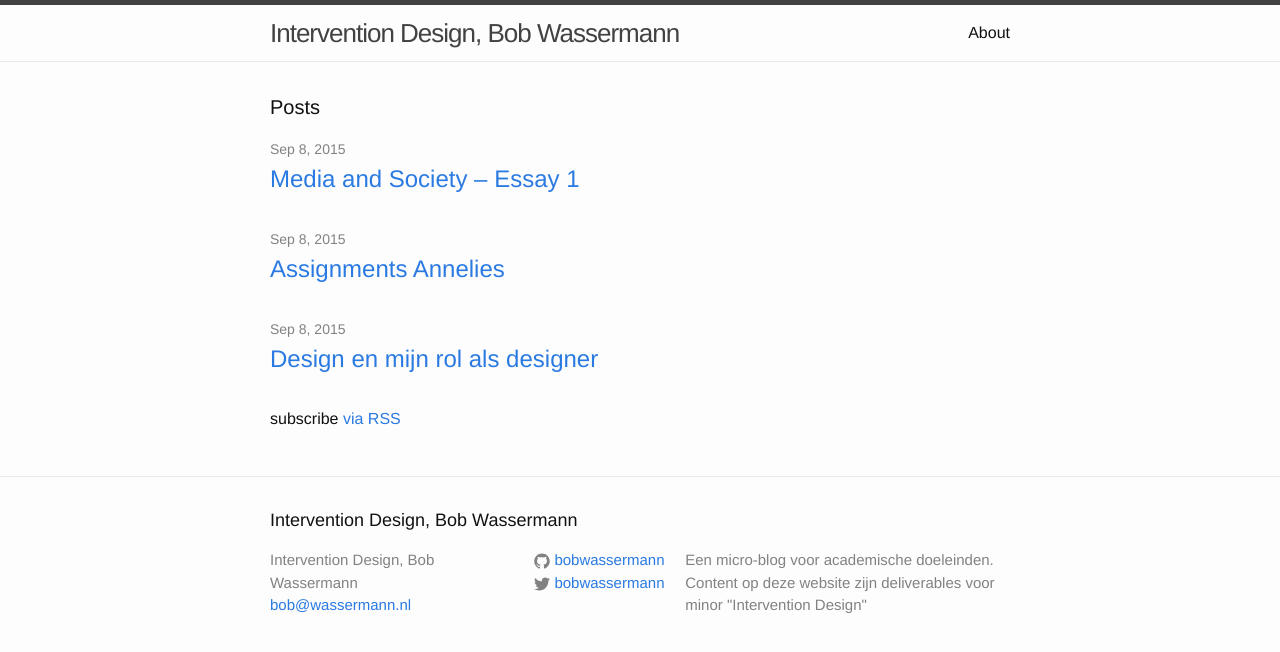
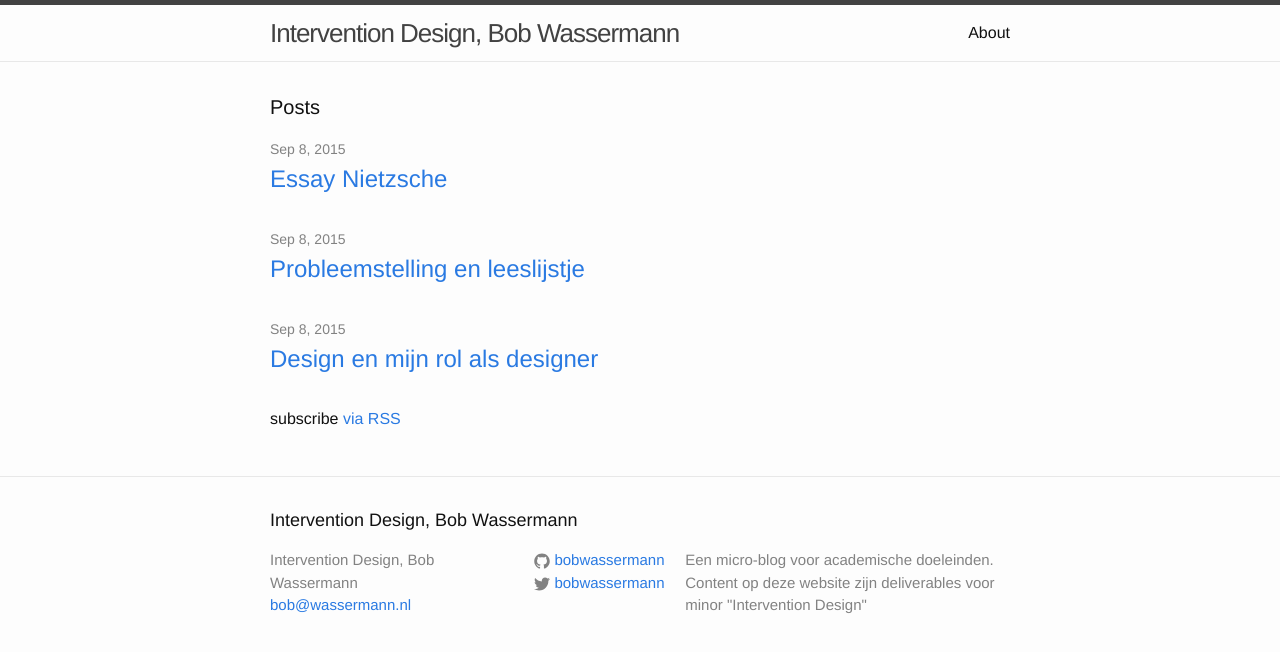
Before and after one commit to BobWassermann/interventiondesign, a Jekyll site: the page built from index.html, in a window 1280 px wide. Shown: the top 652 px of the page. Built offline with Jekyll 4.4.1, drawn with Linux system fonts in a browser that asks for light colours.

Commit message:
article title update

```diff
--- a/_posts/2015-09-08-assignments-annelies-week-2.md
+++ b/_posts/2015-09-08-assignments-annelies-week-2.md
@@ -1,6 +1,6 @@
 ---
 layout: post
-title:  Assignments Annelies
+title:  Probleemstelling en leeslijstje
 date:   2015-09-08 08:48:00
 categories: research
 ---
--- a/_posts/2015-09-08-ms-essay-1.md
+++ b/_posts/2015-09-08-ms-essay-1.md
@@ -1,6 +1,6 @@
 ---
 layout: post
-title:  Media and Society – Essay 1
+title:  Essay Nietzsche
 date:   2015-09-08 09:00:00
 categories: media-society
 ---
```
